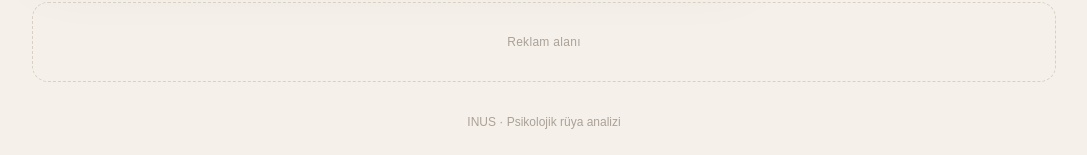
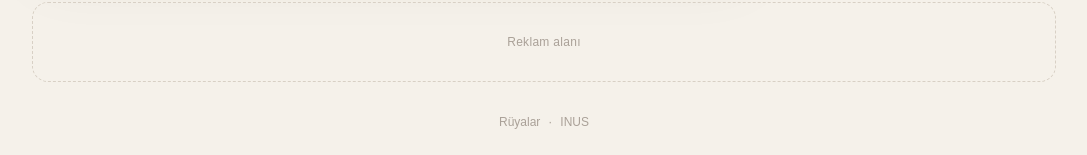
Before and after one commit to gmerdan-gif/-expert-ai, a Next.js app: page / in a window 1280 px wide. Shown: the part 824-979 px from the top of the page, without its empty margins (96-1183 px from the left). Built offline with nearby package versions, Linux system fonts and the light colour scheme.

Commit message:
Add dream library link

```diff
--- a/app/page.tsx
+++ b/app/page.tsx
@@ -307,8 +307,17 @@ export default function Home() {
 
             {/* FOOTER */}
             <footer className="pb-7 text-center text-xs text-[#aaa198]">
-              INUS · Psikolojik rüya analizi
-            </footer>
+  <a
+    href="/ruyalar"
+    className="transition hover:text-[#686158]"
+  >
+    Rüyalar
+  </a>
+
+  <span className="mx-2">·</span>
+
+  INUS
+</footer>
           </>
         )}
       </div>
```
